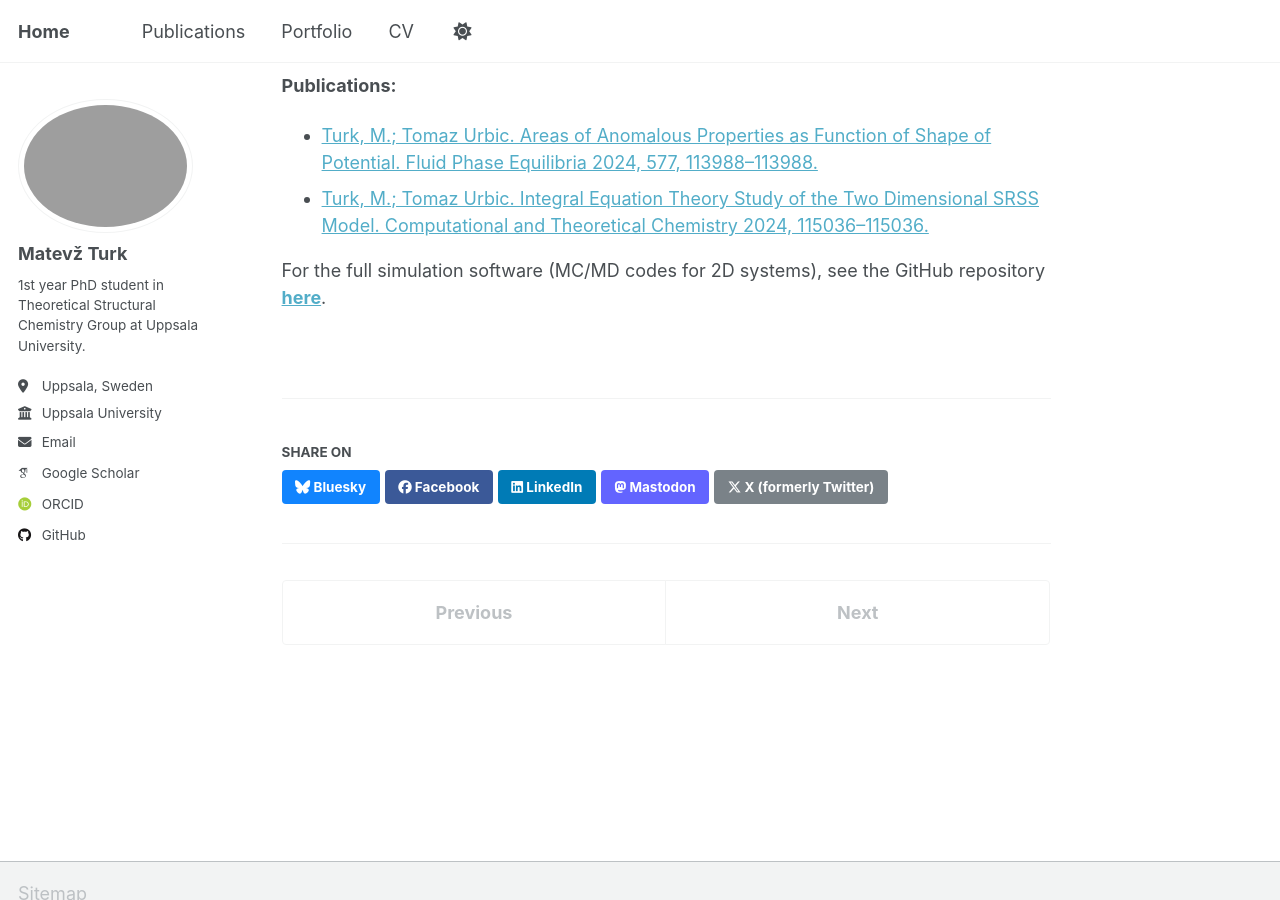
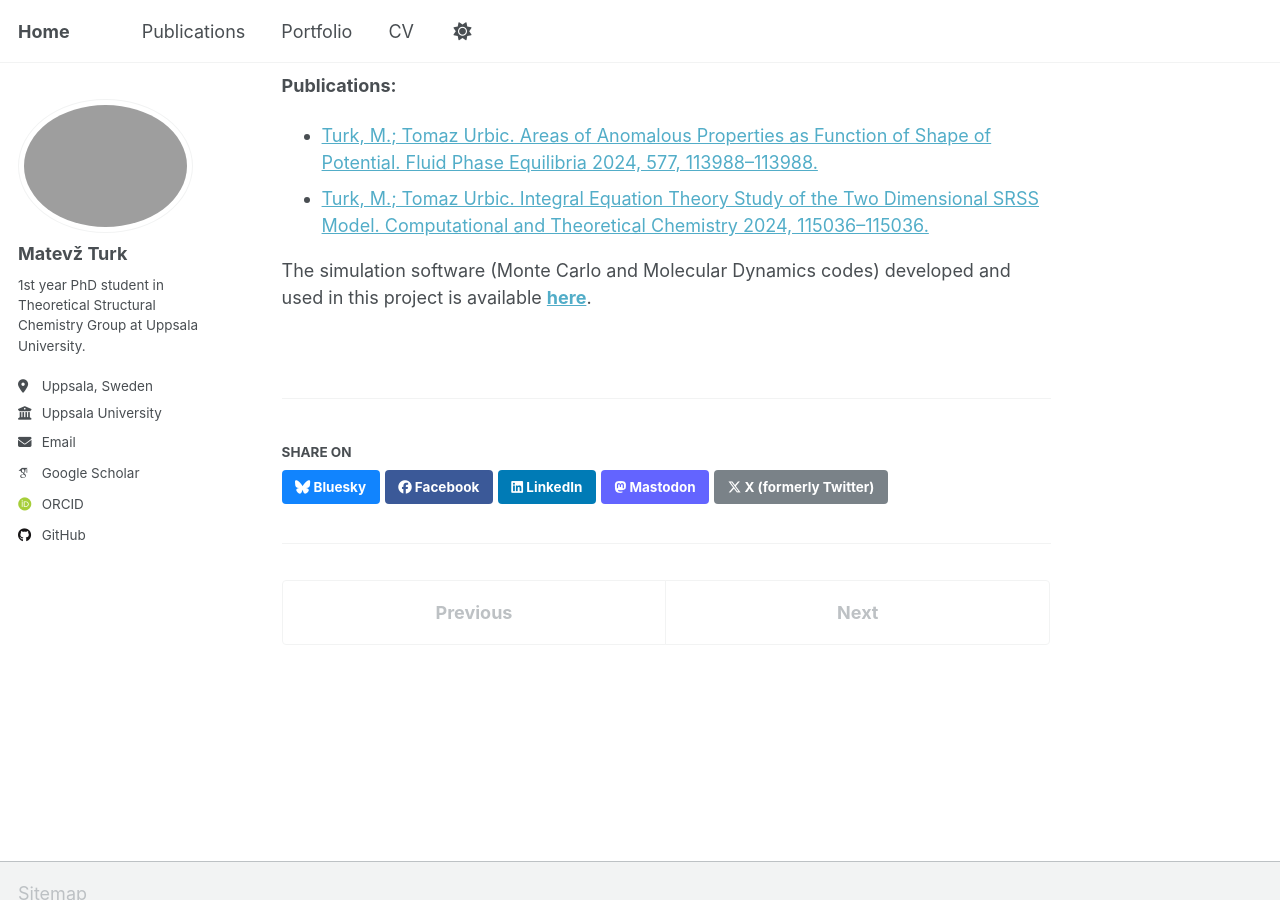
Before and after one commit to MatevzTurk/MatevzTurk.github.io, a Jekyll site: the page built from _portfolio/portfolio-3.md, in a window 1280 px wide and 900 px high, scrolled down 1115 px. Built offline with Jekyll 4.4.1, drawn with Linux system fonts in a browser that asks for light colours; some web fonts are replaced; a script that is not in the unit is left out.

Commit message:
Update portfolio-3.md

```diff
--- a/_portfolio/portfolio-3.md
+++ b/_portfolio/portfolio-3.md
@@ -24,4 +24,4 @@ Our goal is to investigate whether these models can reproduce hallmark propertie
 - [Turk, M.; Tomaz Urbic. Areas of Anomalous Properties as Function of Shape of Potential. Fluid Phase Equilibria 2024, 577, 113988–113988.](https://www.sciencedirect.com/science/article/pii/S0378381223002686)
 - [Turk, M.; Tomaz Urbic. Integral Equation Theory Study of the Two Dimensional SRSS Model. Computational and Theoretical Chemistry 2024, 115036–115036.](https://www.sciencedirect.com/science/article/pii/S2210271X24005759)
 
-For the full simulation software (MC/MD codes for 2D systems), see the GitHub repository **[here](https://github.com/MatevzTurk/MS_Software)**.
+The simulation software (Monte Carlo and Molecular Dynamics codes) developed and used in this project is available **[here](https://github.com/MatevzTurk/MS_Software)**.
```
